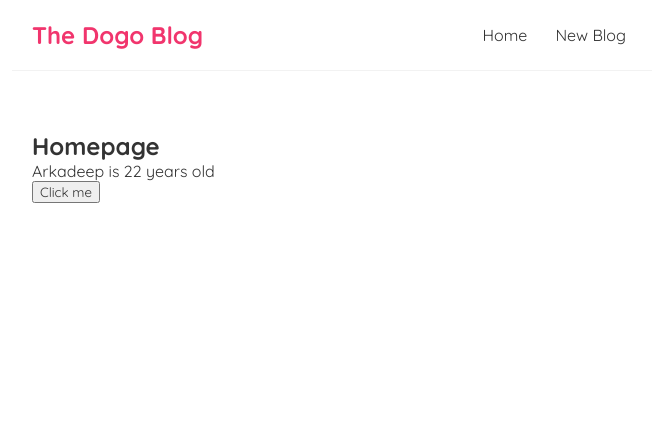
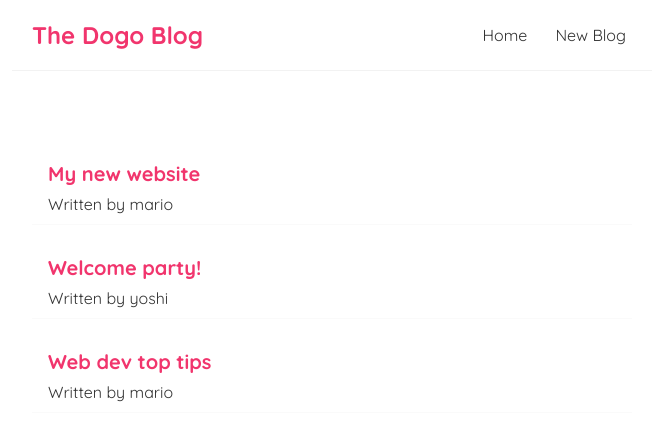
Before and after one commit to deeparka/dojo-blog, a React (Create React App) app: page / in a window 1280 px wide. Shown: the top 440 px of the page, without its empty margins (308-964 px from the left). Built offline with nearby package versions, Linux system fonts and the light colour scheme.

Commit message:
added 3 blogs using useState hook in Home.js

```diff
--- a/src/components/Home.js
+++ b/src/components/Home.js
@@ -1,21 +1,35 @@
 import { useState } from "react";
 
 const Home = () => {
-    const [name, setName] = useState("Arkadeep");
-    const [age, setAge] = useState(22);
-
-    const handleClick = () => {
-        setName("Labu");
-        setAge(21);
-    };
+    const [blogs, setBlogs] = useState([
+        {
+            title: "My new website",
+            body: "lorem ipsum...",
+            author: "mario",
+            id: 1,
+        },
+        {
+            title: "Welcome party!",
+            body: "lorem ipsum...",
+            author: "yoshi",
+            id: 2,
+        },
+        {
+            title: "Web dev top tips",
+            body: "lorem ipsum...",
+            author: "mario",
+            id: 3,
+        },
+    ]);
 
     return (
         <div className="home">
-            <h2>Homepage</h2>
-            <p>
-                {name} is {age} years old
-            </p>
-            <button onClick={handleClick}>Click me</button>
+            {blogs.map((blog) => (
+                <div className="blog-preview" key={blog.id}>
+                    <h2>{blog.title}</h2>
+                    <p>Written by {blog.author}</p>
+                </div>
+            ))}
         </div>
     );
 };
--- a/src/index.css
+++ b/src/index.css
@@ -33,3 +33,18 @@
     margin: 40px auto;
     padding: 20px;
 }
+
+/* blog previews / list */
+.blog-preview {
+    padding: 10px 16px;
+    margin: 20px 0;
+    border-bottom: 1px solid #fafafa;
+}
+.blog-preview:hover {
+    box-shadow: 1px 3px 5px rgba(0, 0, 0, 0.1);
+}
+.blog-preview h2 {
+    font-size: 20px;
+    color: #f1356d;
+    margin-bottom: 8px;
+}
```
